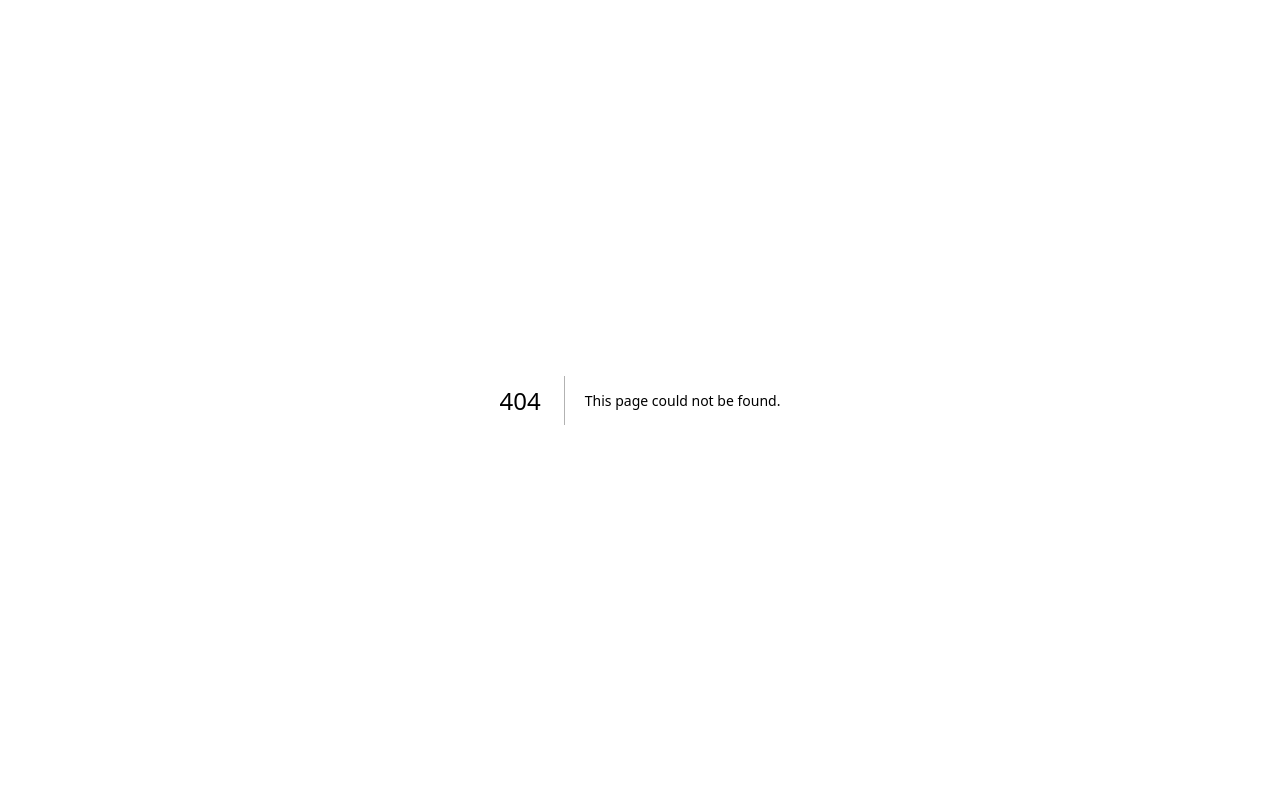
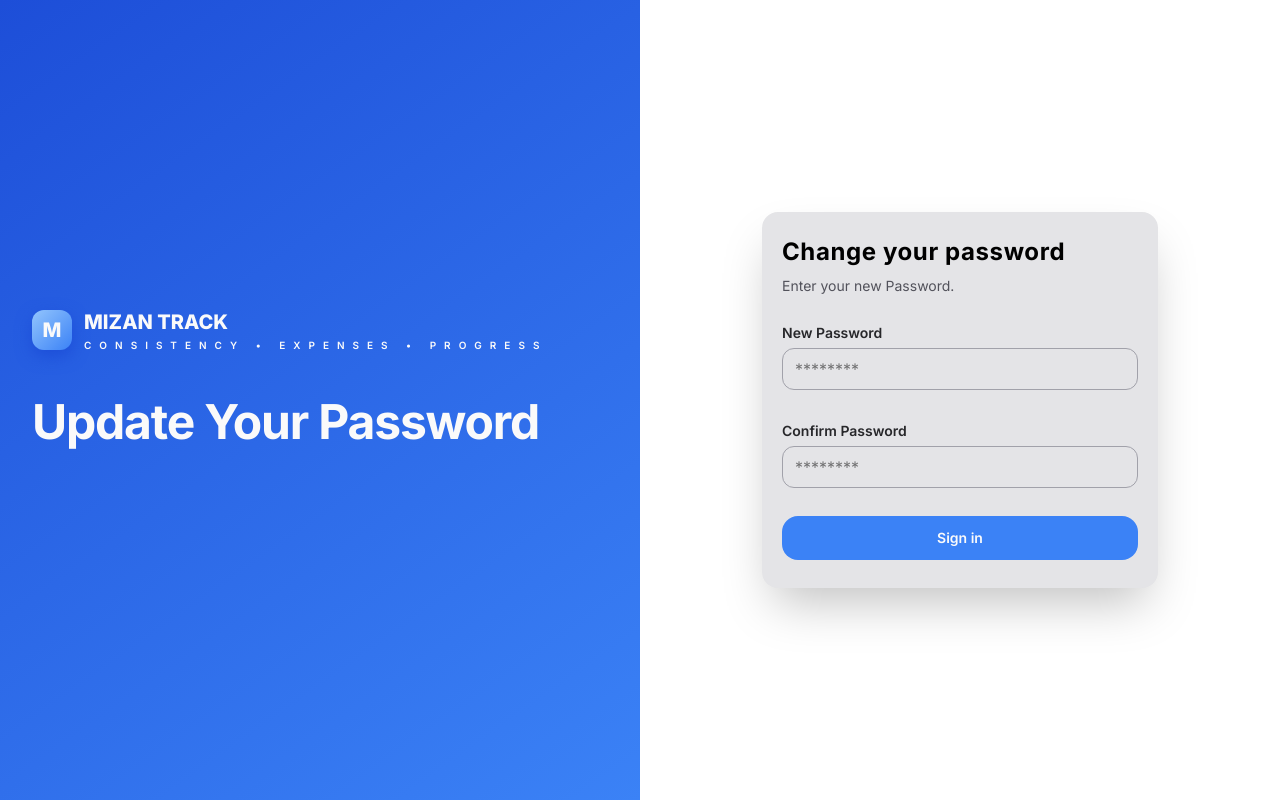
Before and after one commit to iotb-tech/mizan-track, a Next.js app: page /update-password in a window 1280 px wide. Before the commit this address had no page. Built offline with nearby package versions, Linux system fonts and the light colour scheme; no server answers.

Commit message:
forget password/update passwor page

```diff
--- /dev/null
+++ b/src/app/(auth)/forget-password/ForgetForm.tsx
@@ -0,0 +1,65 @@
+"use client";
+
+import { Button, Field, Input } from "@/component";
+import { createClient } from "@/lib/supabase/client";
+import { CreateForgotSchema, forgotSchema } from "@/lib/validation/input";
+import { zodResolver } from "@hookform/resolvers/zod";
+import { useForm } from "react-hook-form";
+
+export function ForgotPassword() {
+  const supabase = createClient();
+  const {
+    register,
+    handleSubmit,
+    setError,
+    formState: { errors, isSubmitting },
+  } = useForm<CreateForgotSchema>({
+    resolver: zodResolver(forgotSchema),
+    defaultValues: {
+      email: "",
+    },
+  });
+
+  const onSubmit = async (data: CreateForgotSchema) => {
+    const { email } = data;
+    const { error: authError } = await supabase.auth.resetPasswordForEmail(
+      email,
+      {
+        redirectTo: `${window.location.origin}/update-password`,
+      },
+    );
+
+    if (authError) {
+      setError("root", { message: authError.message });
+      return;
+    } else {
+      setError("root", { message: "Check your email for the reset link!" });
+    }
+  };
+  return (
+    <form
+      action=""
+      onSubmit={handleSubmit(onSubmit)}
+      noValidate
+      className="w-95 max-md:w-85 px-3 py-1 space-y-5"
+    >
+      <Field label="Email" htmlFor="email" error={errors.email?.message}>
+        <Input
+          id="email"
+          type="email"
+          placeholder="you@example.com"
+          autoComplete="email"
+          {...register("email")}
+        />
+      </Field>
+      {errors.root && (
+        <p className="text-error" role="alert">
+          {errors.root.message}
+        </p>
+      )}
+      <Button variant="auth" type="submit" disabled={isSubmitting}>
+        {isSubmitting ? "Loading..." : "Sign in"}
+      </Button>
+    </form>
+  );
+}
--- /dev/null
+++ b/src/app/(auth)/forget-password/page.tsx
@@ -0,0 +1,26 @@
+import { Metadata } from "next";
+import Link from "next/link";
+import { ForgotPassword } from "./ForgetForm";
+
+export const metadata: Metadata = { title: "Reset Password" };
+export default function Page() {
+  return (
+    <>
+      <div className="my-5 px-3">
+        <h2 className=" text-2xl mb-2 font-bold tracking-wide">
+          Reset Password
+        </h2>
+        <p className="text-sm text-neutral-600">
+          Enter your details to continue.
+        </p>
+      </div>
+      <ForgotPassword />
+      <p className="max-md:text-base text-left px-3">
+
+        <Link href="/login" className="text-primary-500">
+
+        </Link>
+      </p>
+    </>
+  );
+}
--- /dev/null
+++ b/src/app/(auth)/update-password/UpdatePassword.tsx
@@ -0,0 +1,79 @@
+"use client";
+import { Button, Field, Input } from "@/component";
+import { createClient } from "@/lib/supabase/client";
+import { CreateUpdatePass, updatePasswordSchema } from "@/lib/validation/input";
+import { zodResolver } from "@hookform/resolvers/zod";
+import { useForm } from "react-hook-form";
+
+export function UpdatePassword() {
+  const supabase = createClient();
+  const {
+    register,
+    handleSubmit,
+    setError,
+    formState: { errors, isSubmitting },
+  } = useForm<CreateUpdatePass>({
+    resolver: zodResolver(updatePasswordSchema),
+    defaultValues: {
+      password: "",
+      confirmPassword: "",
+    },
+  });
+
+  const onSubmit = async (data: CreateUpdatePass) => {
+    const {password} = data;
+    const {error: authError } = await supabase.auth.updateUser({
+        password: password
+    });
+
+    if(authError){
+        setError("root", {message: authError.message})
+        return;
+    } else {
+        setError("root", {message: " Password updated successfully!"})
+    }
+  }
+  return (
+    <form
+      onSubmit={handleSubmit(onSubmit)}
+      noValidate
+      className="w-95 max-md:w-85 px-3 py-1 space-y-5"
+    >
+      <Field
+        label="New Password"
+        htmlFor="password"
+        error={errors.password?.message}
+      >
+        <Input
+          type="password"
+          id="password"
+          autoComplete="password"
+          placeholder="********"
+          {...register("password")}
+        />
+      </Field>
+      <Field
+        label="Confirm Password"
+        htmlFor="confirmPassword"
+        error={errors.confirmPassword?.message}
+      >
+        <Input
+          type="password"
+          id="confirmPassword"
+          autoComplete="Confirm Password"
+          placeholder="********"
+          {...register("confirmPassword")}
+        />
+      </Field>
+
+      {errors.root && (
+        <p className="text-error" role="alert">
+          {errors.root.message}
+        </p>
+      )}
+      <Button variant="auth" type="submit" disabled={isSubmitting}>
+              {isSubmitting ? "Loading..." : "Sign in"}
+            </Button>
+    </form>
+  );
+}
--- /dev/null
+++ b/src/app/(auth)/update-password/page.tsx
@@ -0,0 +1,18 @@
+import { Metadata } from "next";
+import Link from "next/link";
+import { UpdatePassword } from "./UpdatePassword";
+
+export const metadata: Metadata = { title: "Change your password" };
+export default function Page() {
+  return (
+    <>
+      <div className="my-5 px-3">
+        <h2 className=" text-2xl mb-2 font-bold tracking-wide">
+          Change your password
+        </h2>
+        <p className="text-sm text-neutral-600">Enter your new Password.</p>
+      </div>
+      <UpdatePassword />
+    </>
+  );
+}
```
